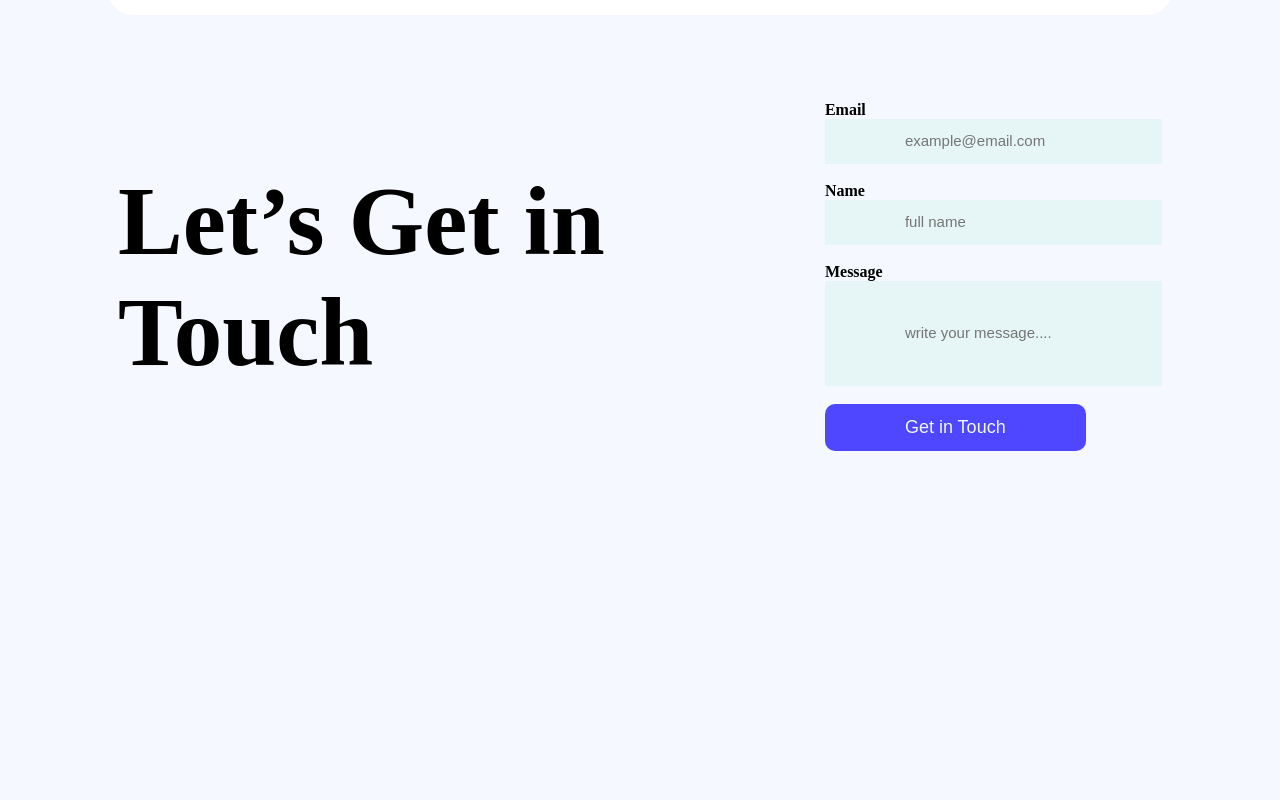
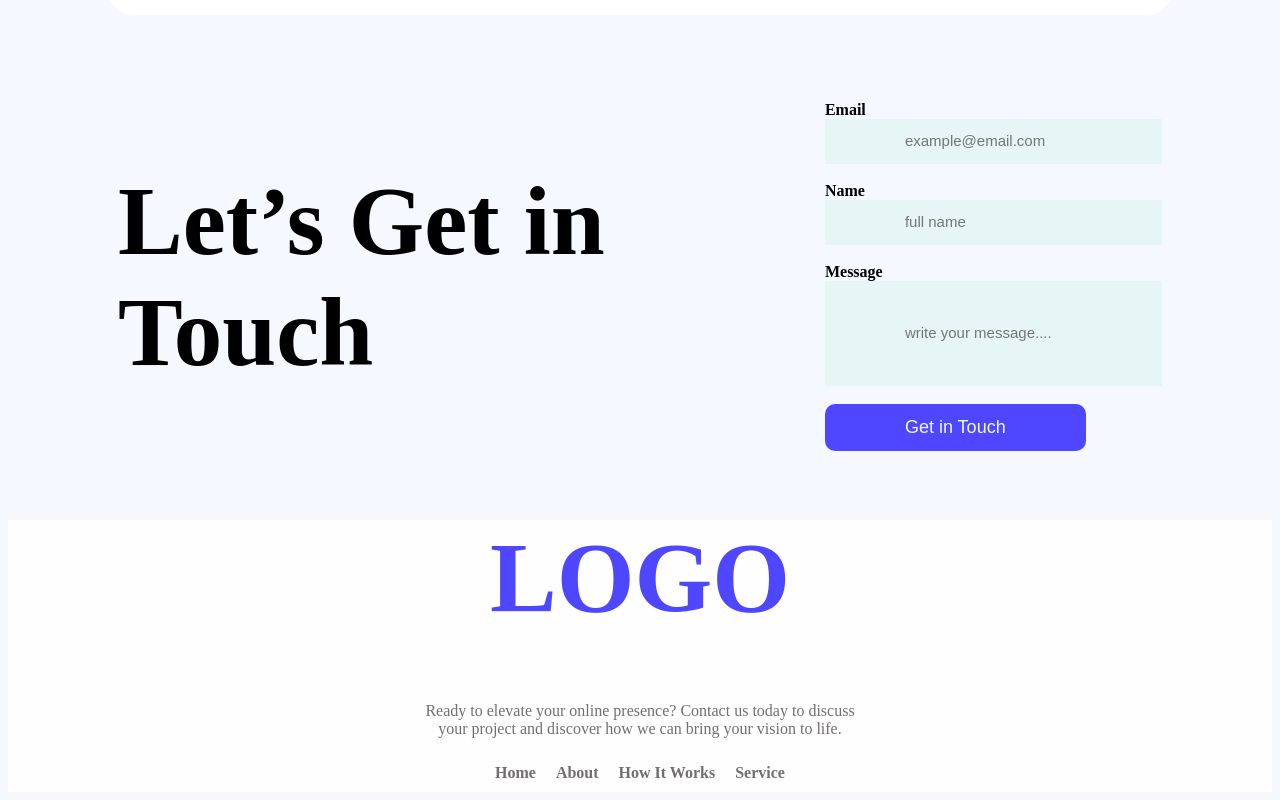
Before and after one commit to RatulFuad/Assignment-no-1, a plain HTML site: page index.html in a window 1280 px wide. Shown: the part 3267-4067 px from the top of the page. Before the commit the page ends 3728 px from the top, so only its background shows below. Drawn offline with Linux system fonts and the light colour scheme.

Commit message:
complete footer part

```diff
--- a/index.html
+++ b/index.html
@@ -223,6 +223,23 @@
 
     <footer>
 
+
+        <div class="final-footer">
+
+            <h1 style="text-align: center; font-size: 100px; color: #4E47FF;">LOGO</h1>
+
+            <p style="text-align: center;color: #726e6e;">Ready to elevate your online presence? Contact us today to discuss <br> your project and discover how we can bring your vision to life.</p>
+
+            <div class="footer-last-item">
+            <a href="">Home</a>
+            <a href="">About</a>
+            <a href="">How It Works</a>
+            <a href="">Service</a>
+
+             </div>
+
+        </div>
+
     </footer>
 </body>
 </html>
--- a/styles/style.css
+++ b/styles/style.css
@@ -236,3 +236,25 @@ body{
     border: none;
     border-radius: 10px;
 }
+
+
+
+/* footer */
+
+.final-footer{
+    background-color: #fefeff;
+}
+
+
+.footer-last-item {
+  display: flex;
+  justify-content: center;
+  gap: 20px;
+  padding: 10px 0;
+}
+
+.footer-last-item a {
+  text-decoration: none;
+  color: #726e6e;
+  font-weight: bold;
+}
```
